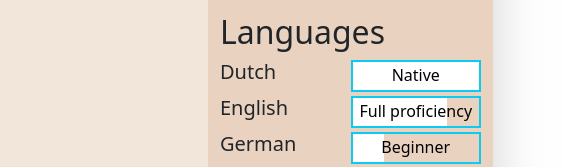
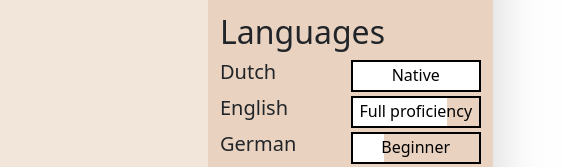
Before and after one commit to AniekSchrauwen/PRJ4-REDO, a plain HTML site: page index.html in a window 1280 px wide. Shown: the part 359-526 px from the top of the page, 717-1280 px from the left. Drawn offline with nearby package versions, Linux system fonts and the light colour scheme.

Commit message:
Update styles.css

```diff
--- a/css/styles.css
+++ b/css/styles.css
@@ -36,7 +36,7 @@ header {
     background-color: rgba(255,255,255)!important;
 }
 .border-info {
-	border-color: rgba(0, 0, 0);
+	border-color: rgba(0, 0, 0)!important;
 }
 
 
```
